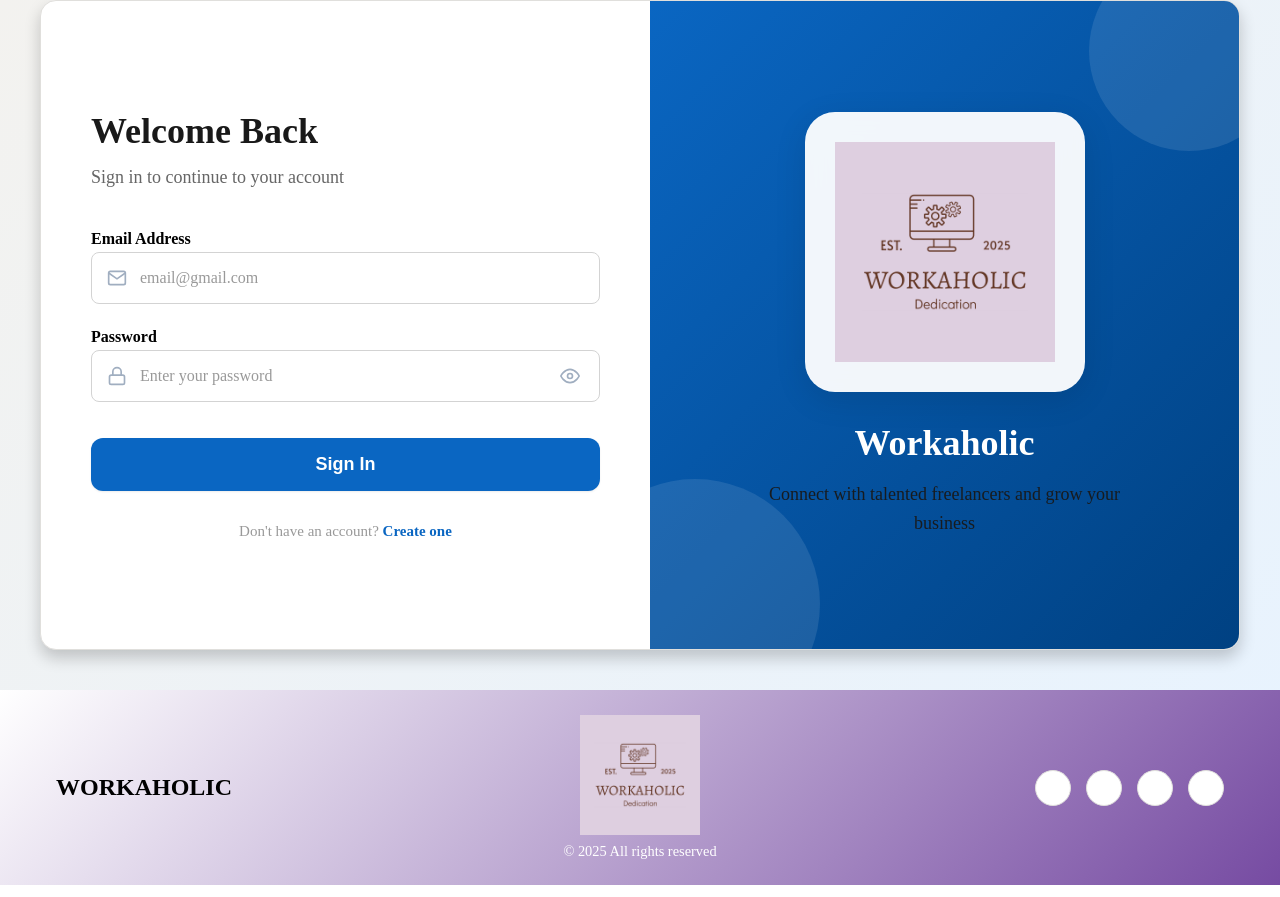
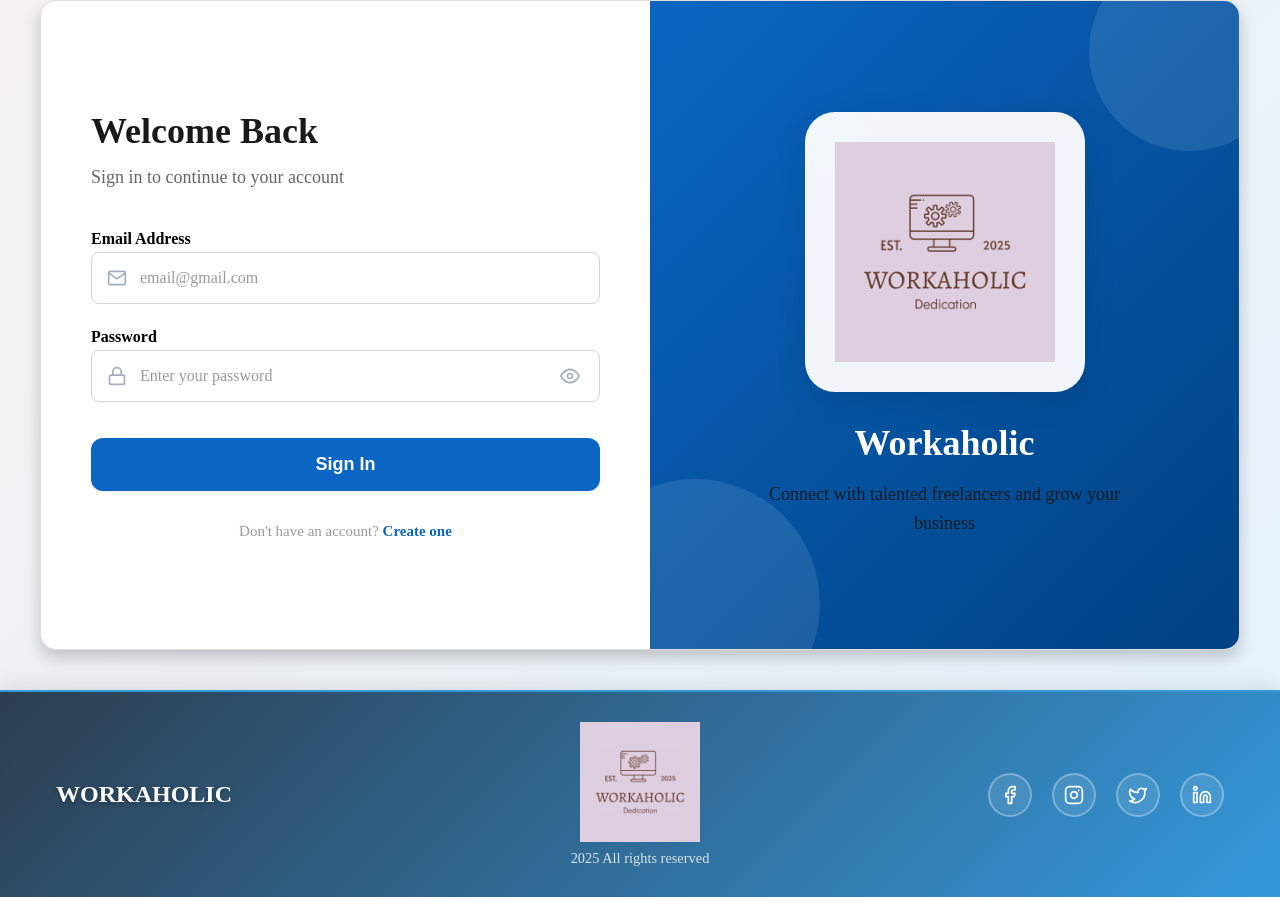
Before and after one commit to rishi14052003/Job-Portal-Professional-Network-LinkedIn-like-Lite-, a React (Create React App) app in the folder job-portal-fe/: page /signin in a window 1280 px wide. Built offline with nearby package versions, Linux system fonts and the light colour scheme.

Commit message:
-Updated Routes -Updated CSS for Dashboard -Updated CSS for Footer

```diff
--- a/job-portal-fe/src/components/Footer.js
+++ b/job-portal-fe/src/components/Footer.js
@@ -12,20 +12,20 @@ export default function Footer() {
         </div>
         <div className="footer-center">
           <img src={logo} alt="Workaholic" className="footer-logo" />
-          <span className="copyright-text">© 2025 All rights reserved</span>
+          <span className="copyright-text"> 2025 All rights reserved</span>
         </div>
         <div className="footer-right">
           <div className="social-icons">
-            <a href="https://www.facebook.com/info.iGeek" aria-label="Facebook" target="_blank" rel="noopener noreferrer">
+            <a href="https://www.facebook.com/" aria-label="Facebook" target="_blank" rel="noopener noreferrer">
               <Facebook size={20} />
             </a>
-            <a href="https://www.instagram.com/i_geektech/?hl=en" aria-label="Instagram" target="_blank" rel="noopener noreferrer">
+            <a href="https://www.instagram.com/" aria-label="Instagram" target="_blank" rel="noopener noreferrer">
               <Instagram size={20} />
             </a>
-            <a href="#" aria-label="Twitter" rel="noopener noreferrer">
+            <a href="https://x.com/" aria-label="Twitter" target="_blank" rel="noopener noreferrer">
               <Twitter size={20} />
             </a>
-            <a href="https://linkedin.com/company/infoigeek/?originalSubdomain=in" aria-label="LinkedIn" target="_blank" rel="noopener noreferrer">
+            <a href="https://in.linkedin.com/" aria-label="LinkedIn" target="_blank" rel="noopener noreferrer">
               <Linkedin size={20} />
             </a>
           </div>
--- a/job-portal-fe/src/design/style.css
+++ b/job-portal-fe/src/design/style.css
@@ -2583,11 +2583,12 @@ hr {
 
 .footer {
   width: 100%;
-  background: linear-gradient(135deg, #ffffff 0%, #764ba2 100%);
-  padding: 25px 40px;
+  background: linear-gradient(135deg, #2c3e50 0%, #3498db 100%);
+  padding: 30px 40px;
   text-align: center;
   margin-top: 40px;
-  border-top: 1px solid var(--border-subtle);
+  border-top: 2px solid #3498db;
+  box-shadow: 0 -4px 20px rgba(0, 0, 0, 0.1);
 }
 
 .footer-content {
@@ -2606,7 +2607,8 @@ hr {
 .company-name {
   font-size: 1.5rem;
   font-weight: 700;
-  color: #000000;
+  color: #ffffff;
+  text-shadow: 0 2px 4px rgba(0, 0, 0, 0.3);
 }
 
 .footer-center {
@@ -2625,8 +2627,9 @@ hr {
 
 .copyright-text {
   font-size: 0.9rem;
-  color: #ffffff;
+  color: #ecf0f1;
   font-weight: 500;
+  opacity: 0.9;
 }
 
 .footer-right {
@@ -2637,22 +2640,30 @@ hr {
 
 .social-icons {
   display: flex;
-  gap: 15px;
-  color: #ffffff;
+  gap: 20px;
 }
 
 .social-icons a {
+  width: 44px;
+  height: 44px;
+  background-color: rgba(255, 255, 255, 0.1);
+  border: 2px solid rgba(255, 255, 255, 0.3);
+  border-radius: 50%;
   color: #ffffff;
   transition: all 0.3s ease;
   display: flex;
   align-items: center;
   justify-content: center;
+  text-decoration: none;
+  backdrop-filter: blur(10px);
 }
 
 .social-icons a:hover {
-  color: #000000;
-  transform: scale(2);
-  cursor: pointer;
+  background-color: rgba(255, 255, 255, 0.2);
+  border-color: #ffffff;
+  color: #ffffff;
+  transform: translateY(-3px) scale(1.1);
+  box-shadow: 0 8px 25px rgba(0, 0, 0, 0.2);
 }
 
 @media (max-width: 768px) {
--- a/job-portal-fe/src/utils/ProtectedRoute.js
+++ b/job-portal-fe/src/utils/ProtectedRoute.js
@@ -9,7 +9,8 @@ export default function ProtectedRoute({ children }) {
   const isAuth = user.loggedIn && user.token;
 
   if (!isAuth) {
-    return <Navigate to="/signin" replace />;
+    // Save the attempted location for redirect after login
+    return <Navigate to="/signin" state={{ from: location }} replace />;
   }
 
   const isOnDetailsPage = location.pathname === '/details';
```
